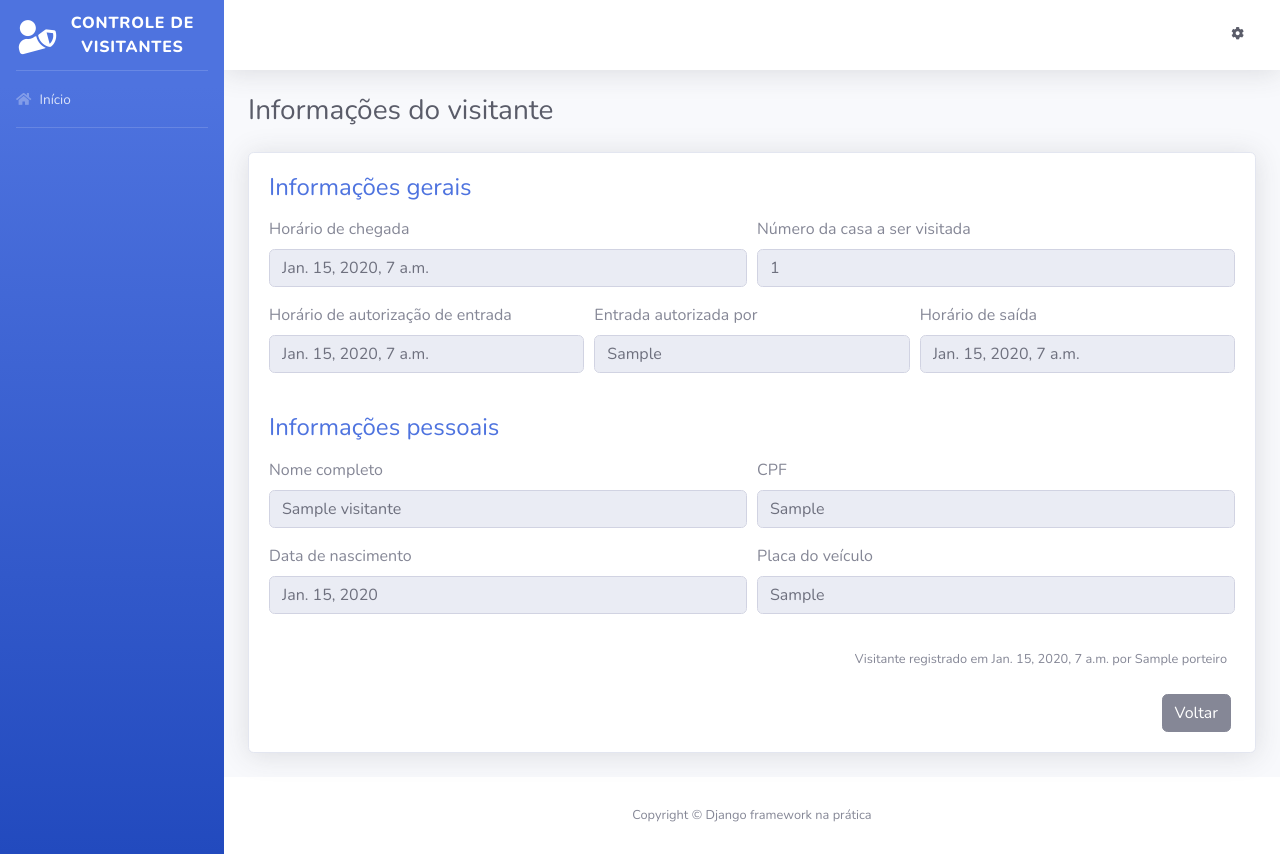
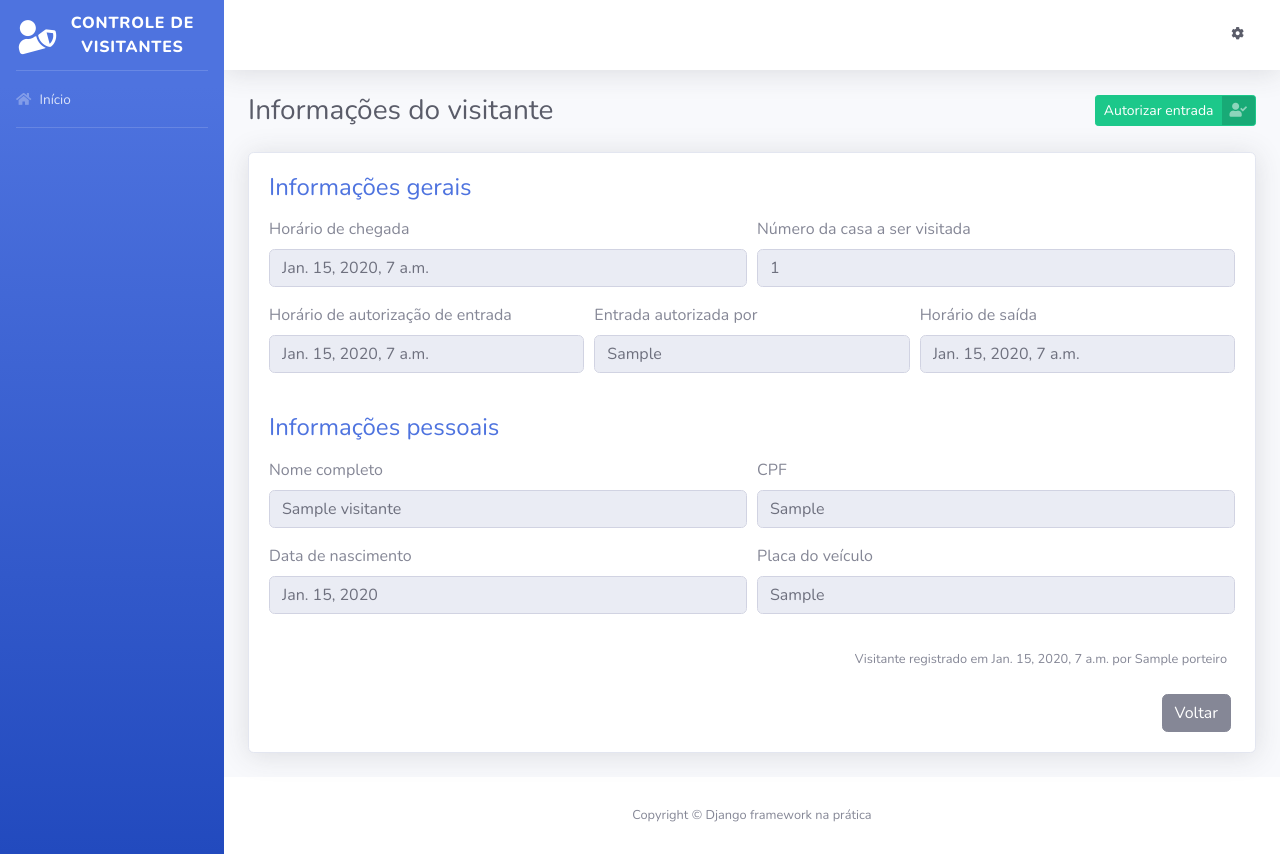
Before and after one commit to LucasSantus/visitantes, a Django app: page /visitantes/1/ in a window 1280 px wide. Run offline with Django 3.2, Linux system fonts and the light colour scheme; tables that the repository leaves empty hold one stand-in row (values such as "Sample post"); some libraries are stand-ins or nearby versions.

Commit message:
implementando finalizar visita

```diff
--- a/controle_visitantes/urls.py
+++ b/controle_visitantes/urls.py
@@ -1,12 +1,13 @@
 from django.contrib import admin
 from django.urls import path
 from usuarios.views import index
-from visitantes.views import registrar_visitante, informacoes_visitante
+from visitantes.views import registrar_visitante, informacoes_visitante, finalizar_visita
 
 urlpatterns = [
     path("admin/", admin.site.urls),
     path("", index, name="index"),
     path("registrar-visitante", registrar_visitante, name="registrar_visitante"),
     path("visitantes/<int:id>/", informacoes_visitante, name="informacoes_visitante"),
+    path("visitantes/<int:id>/finalizar-visita", finalizar_visita, name="finalizar_visita"),
 
 ]
--- a/templates/informacoes_visitante.html
+++ b/templates/informacoes_visitante.html
@@ -6,6 +6,16 @@
 <div class="container">
     <div class="d-sm-flex align-items-center justify-content-between mb-4">
         <h1 class="h3 mb-0 text-gray-800">{{ nome_pagina }}</h1>
+
+        <div>
+            <a href="" class="btn btn-success btn-icon-split btn-sm" data-toggle="modal" data-target="#modal1">
+                <span class="text">Autorizar entrada</span>
+
+                <span class="icon text-white-50">
+                    <i class="fas fa-user-check"></i>
+                </span>
+            </a>
+        </div>
     </div>
 
     <div class="card shadow mb-4">
@@ -88,5 +98,35 @@
             </div>
         </div>
     </div>
+
+    <div class="modal fade" id="modal1" tabindex="-1" role="dialog" aria-labelledby="exampleModalLabel" aria-hidden="true">
+        <div class="modal-dialog" role="document">
+            <div class="modal-content">
+                <div class="modal-header">
+                    <h5 class="modal-title" id="exampleModalLabel">Autorizar entrada de visitante</h5>
+
+                    <button type="button" class="close" data-dismiss="modal" aria-label="Close">
+                        <span aria-hidden="true">&times;</span>
+                    </button>
+                </div>
+
+                <div class="modal-body">
+                    <form method="post">
+                        {% csrf_token %}
+
+                        <div class="form-group">
+                            <label for="id_morador_responsavel" class="col-form-label">Nome do morador responsável por autorizar a entrada do visitante:</label>
+                            {% render_field form.morador_responsavel placeholder="Nome do morador responsável por autorizar a entrada do visitante" class="form-control" %}
+                        </div>
+
+                        <div class="modal-footer">
+                            <button type="button" class="btn btn-secondary" data-dismiss="modal">Cancelar</button>
+                            <button type="submit" class="btn btn-primary">Autorizar entrada</button>
+                        </div>
+                    </form>
+                </div>
+            </div>
+        </div>
+    </div>
 </div>
 {% endblock %}
--- a/visitantes/forms.py
+++ b/visitantes/forms.py
@@ -25,3 +25,19 @@ class VisitanteForm(forms.ModelForm):
                 "required": "Por favor, informe o número da casa a ser visitada",
             },
         }
+
+class AutorizaVisitanteForm(forms.ModelForm):
+
+    morador_responsavel = forms.CharField(required=True)
+
+    class Meta:
+        model = Visitante
+        fields = [
+            "morador_responsavel",
+        ]
+
+        error_messages = {
+            "morador_responsavel":{
+                "required": "Por favor, informe o nome do morador responsável por autorizar a entrada do visitante",
+            }
+        }
--- a/visitantes/models.py
+++ b/visitantes/models.py
@@ -1,6 +1,20 @@
 from django.db import models
 
 class Visitante(models.Model):
+
+    STATUS_VISITANTE = [
+        ("AGUARDANDO", "Aguardando autorização"),
+        ("EM VISITA", "Em visita"),
+        ("FINALIZADO", "Visita finalizada"),
+
+    ]
+
+    status = models.CharField(
+        verbose_name="Status",
+        max_length=10,
+        choices=STATUS_VISITANTE,
+        default="AGUARDANDO",
+    )
 
     nome_completo = models.CharField(
         verbose_name = "Nome Completo",
--- a/visitantes/views.py
+++ b/visitantes/views.py
@@ -1,7 +1,8 @@
 from django.contrib import messages
 from django.shortcuts import render, redirect, get_object_or_404
-from visitantes.forms import VisitanteForm
+from visitantes.forms import VisitanteForm, AutorizaVisitanteForm
 from visitantes.models import Visitante
+from django.utils import timezone
 
 def registrar_visitante(request):
 
@@ -33,9 +34,51 @@ def informacoes_visitante(request, id):
 
     visitante = get_object_or_404(Visitante, id=id)
 
+    form = AutorizaVisitanteForm()
+
+    if request.method == "POST":
+        form = AutorizaVisitanteForm(
+            request.POST,
+            instance=visitante,
+        )
+
+        if form.is_valid:
+            visitante = form.save(commit=False)
+
+            visitante.status = "EM_VISITA"
+
+            visitante.horario_autorizacao = timezone.now()
+
+            visitante.save()
+
+            messages.success(
+                request,
+                "Entrada de visitante autorizada com sucesso"
+            )
+
+            return redirect("index")
+
     context = {
         "nome_pagina": "Informações do visitante",
         "visitante": visitante,
+        "form": form,
     }
 
     return render(request, "informacoes_visitante.html", context)
+
+def finalizar_visita(request, id):
+    if request.method == "POST":
+        Visitante = get_object_or_404(
+            Visitante,id=id
+        )
+
+        visitante.status = "FINALIZANDO"
+        visitante.horario_saida = timezone.now()
+
+        visitante.save()
+
+        messages.success(
+            request, "Visita finalizada com sucesso"
+        )
+
+        return redirect("index")
```
